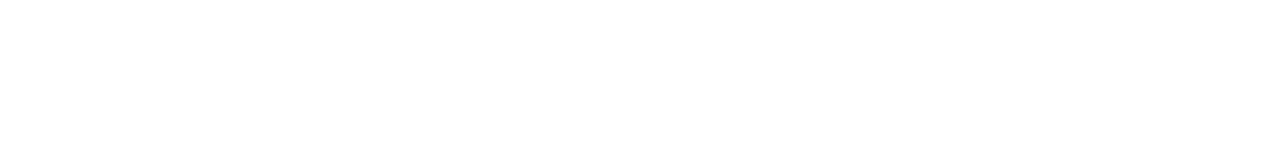
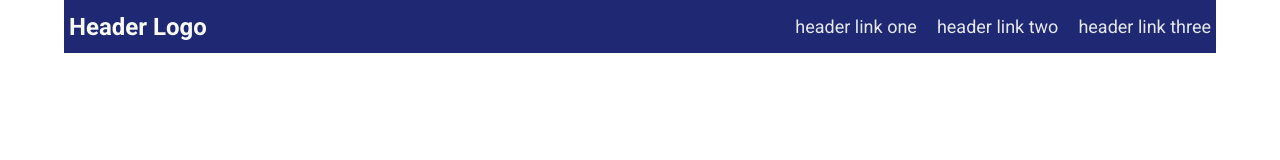
Before and after one commit to keenanhallas/odin-landing-page, a plain HTML site: page index.html in a window 1280 px wide. Drawn offline with Linux system fonts and the light colour scheme.

Commit message:
Link to Roboto font, build & style header

```diff
--- a/css/style.css
+++ b/css/style.css
@@ -0,0 +1,43 @@
+body {
+    margin: 0px;
+    padding: 0px;
+}
+
+.container {
+    font-family: "Roboto", sans-serif;
+    width: 90vw;
+    margin: 0 auto;
+}
+
+.container > * {
+    padding: 0px 5px;
+}
+
+a {
+    text-decoration: none;
+}
+
+.header-container {
+    display: flex;
+    justify-content: space-between;
+    align-items: center;
+    background-color: #1F2973;
+}
+
+.header-links ul {
+    display: flex;
+    list-style: none;
+    gap: 20px;
+}
+
+.header-links ul a,
+.hero-secondary-text {
+    color: #E5E7EB;
+    font-size: 18px;
+}
+
+.header-logo {
+    font-size: 24px;
+    font-weight: bold;
+    color: #F9FAF8;
+}
--- a/index.html
+++ b/index.html
@@ -4,9 +4,23 @@
         <meta charset="UTF-8">
         <meta name="viewport" content="width=device-width, initial-scale=1.0">
         <link rel="stylesheet" href="./css/style.css">
+        <link rel="preconnect" href="https://fonts.googleapis.com">
+        <link rel="preconnect" href="https://fonts.gstatic.com" crossorigin>
+        <link href="https://fonts.googleapis.com/css2?family=Roboto:ital,wght@0,100;0,300;0,400;0,500;0,700;0,900;1,100;1,300;1,400;1,500;1,700;1,900&display=swap" rel="stylesheet">
         <title>Odin Landing Page</title>
     </head>
     <body>
-
+        <div class="container">
+            <div class="header-container">
+                <div class="header-logo">Header Logo</div>
+                <div class="header-links">
+                    <ul>
+                        <li><a href="#">header link one</a></li>
+                        <li><a href="#">header link two</a></li>
+                        <li><a href="#">header link three</a></li>
+                    </ul>
+                </div>
+            </div>
+        </div>
     </body>
 </html>
```
